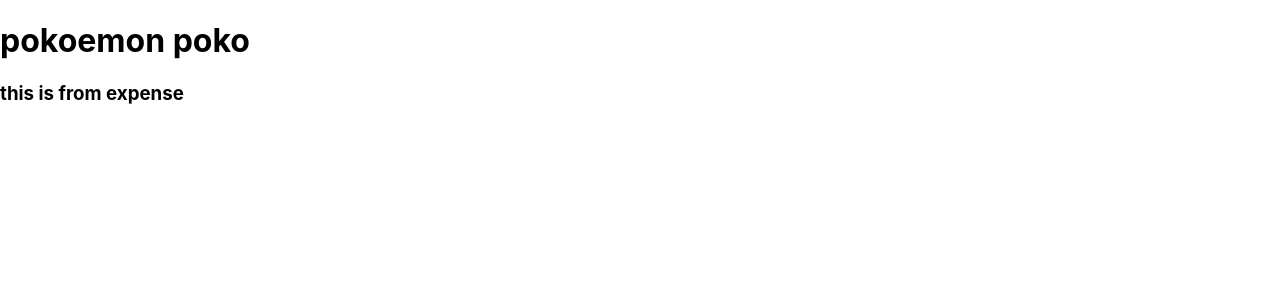
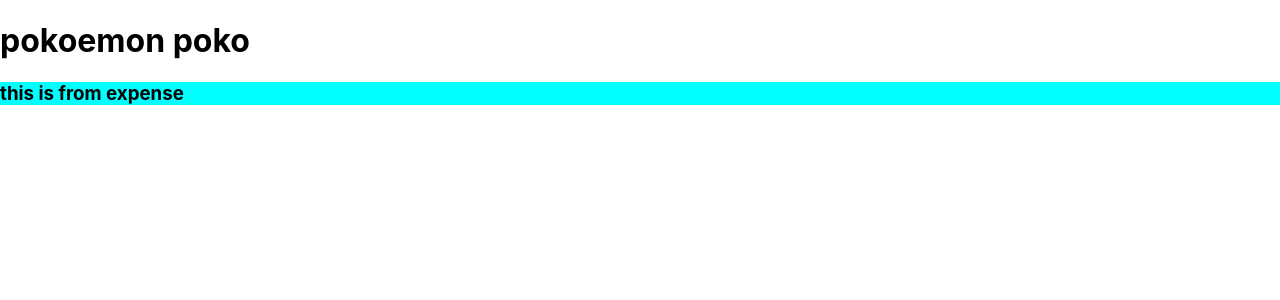
Before and after one commit to tansenkhan1990/reactInPracticeLatest, a React (Create React App) app: page / in a window 1280 px wide. Shown: the top 300 px of the page. Built offline with nearby package versions, Linux system fonts and the light colour scheme.

Commit message:
add external css

```diff
--- /dev/null
+++ b/src/components/ExpenseItem.css
@@ -0,0 +1,3 @@
+.headerColor {
+  background-color: aqua;
+}
--- a/src/components/ExpenseItem.js
+++ b/src/components/ExpenseItem.js
@@ -1,5 +1,8 @@
-function ExpenseItem(){
-    return ( <h3>this is from expense</h3>)
-}
+import './ExpenseItem.css';
+function ExpenseItem() {
+    return (
+        <h3 className="headerColor">this is from expense</h3>
+    );
+};
 
 export default ExpenseItem;
```
